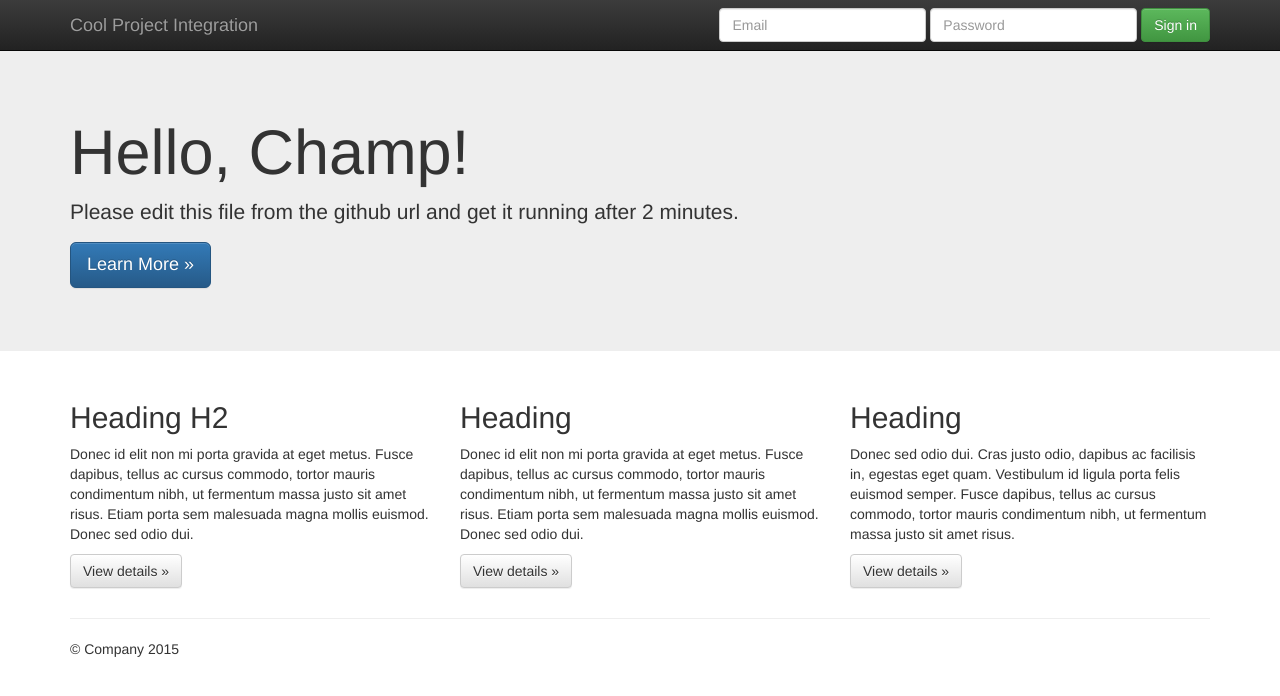
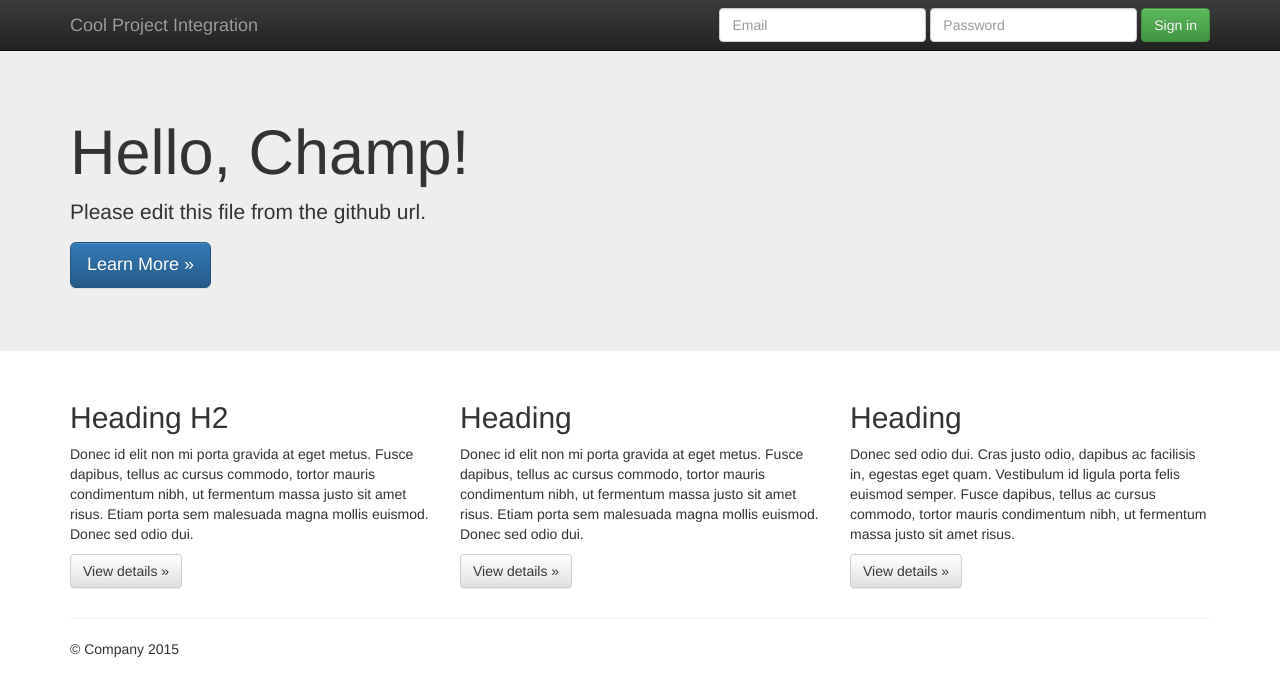
Before and after one commit to jaiswalshivam124/Initailizr, a plain HTML site: page initializr/index.html in a window 1280 px wide. Drawn offline with nearby package versions, Linux system fonts and the light colour scheme.

Commit message:
Update index.html

```diff
--- a/initializr/index.html
+++ b/initializr/index.html
@@ -56,7 +56,7 @@
     <div class="jumbotron">
       <div class="container">
         <h1>Hello, Champ!</h1>
-        <p>Please edit this file from the github url and get it running after 2 minutes.</p>
+        <p>Please edit this file from the github url.</p>
         <p><a class="btn btn-primary btn-lg" href="#" role="button">Learn More &raquo;</a></p>
       </div>
     </div>
```
